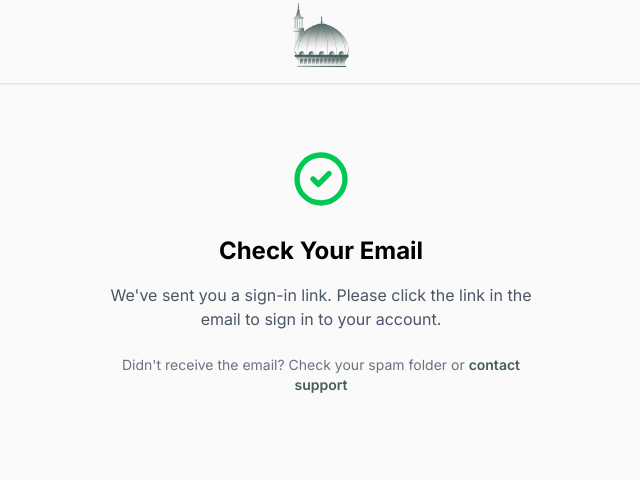
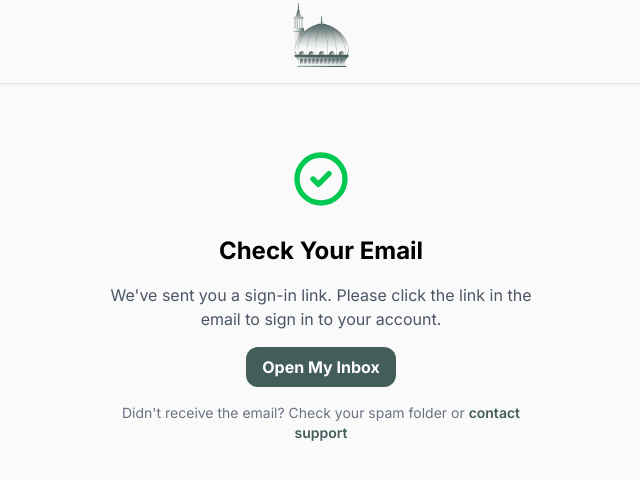
Before and after one commit to naaim-karim/alrifai_app_demo, a Next.js app: page /check-email in a window 1280 px wide. Shown: the top 480 px of the page, without its empty margins (319-959 px from the left). Built offline with nearby package versions, Linux system fonts and the light colour scheme; no server answers.

Commit message:
Updated the check email page to redirect users on refreshing the page or trying to access it manually with the url

```diff
--- a/app/check-email/page.tsx
+++ b/app/check-email/page.tsx
@@ -49,11 +49,19 @@
           <h1 className="text-xl font-bold mb-4 md:text-2xl">
             Check Your Email
           </h1>
-          <p className="text-gray-600 mb-6">
+          <p className="text-gray-600 mb-4">
             {
               "We've sent you a sign-in link. Please click the link in the email to sign in to your account."
             }
           </p>
+          <a
+            href="https://mail.google.com/mail/u/0/#inbox"
+            target="_blank"
+            rel="noopener noreferrer"
+            className="btn dark-btn mb-4"
+          >
+            Open My Inbox
+          </a>
           <p className="text-sm text-gray-500">
             {"Didn't receive the email? Check your spam folder or "}
             <Link href="/contact" className="text-primary font-semibold">
--- a/middleware.ts
+++ b/middleware.ts
@@ -22,7 +22,7 @@
           });
         },
       },
-    }
+    },
   );
 
   const pathname = request.nextUrl.pathname;
@@ -37,7 +37,7 @@
       });
       return response;
     } else {
-      return new NextResponse("Forbidden", { status: 403 });
+      return NextResponse.redirect(new URL("/", request.url));
     }
   }
 
```
